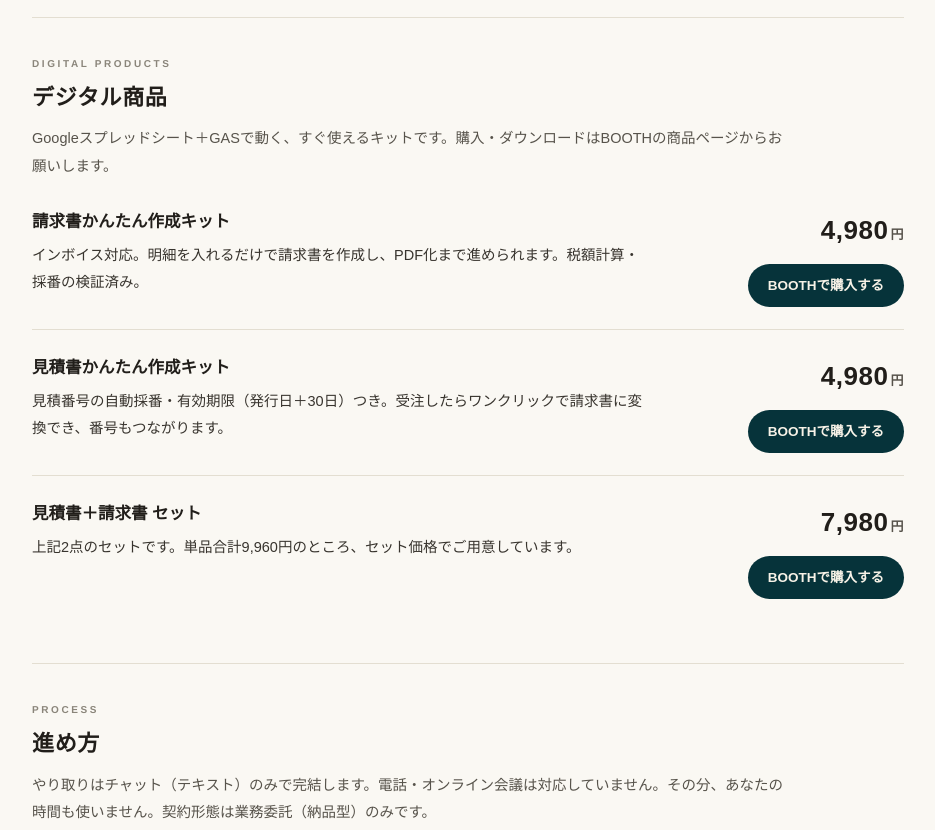
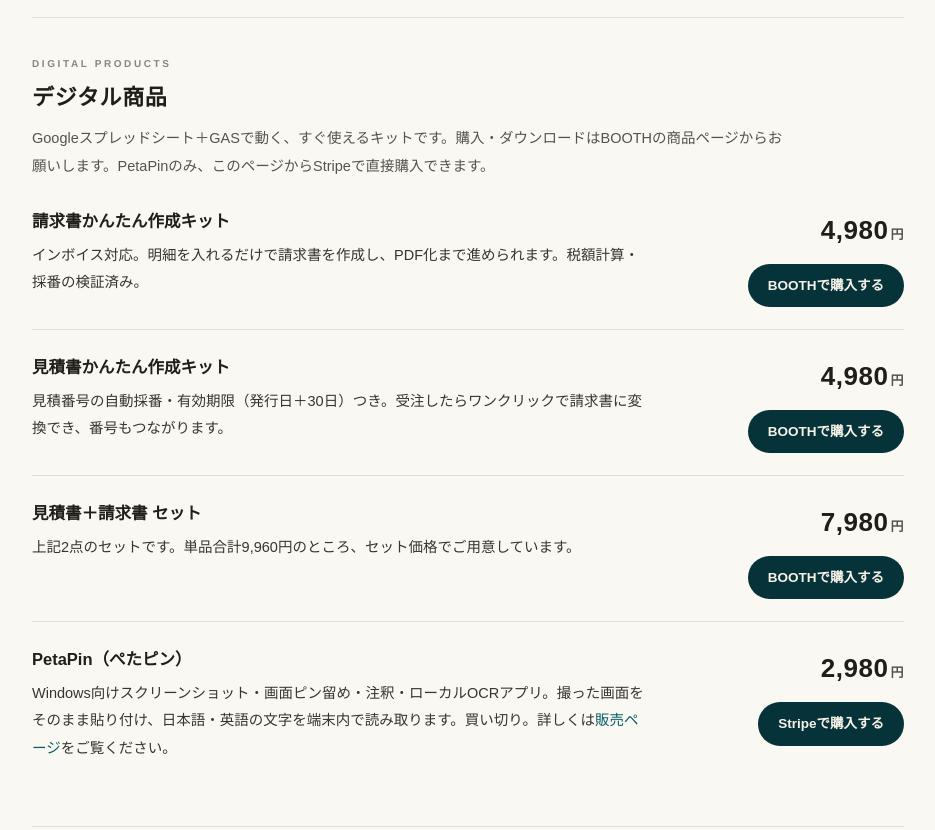
Before and after one commit to gomamonaka/gomamonaka.github.io, a plain HTML site: page direct.html in a window 1280 px wide. Shown: the part 3080-3910 px from the top of the page, without its empty margins (172-1107 px from the left). Drawn offline with Linux system fonts and the light colour scheme.

Commit message:
direct.htmlにPetaPin（¥2,980・Stripe直販）を追加

```diff
--- a/direct.html
+++ b/direct.html
@@ -216,7 +216,7 @@
 
   <section aria-labelledby="products">
     <h2 id="products"><span class="en">Digital Products</span>デジタル商品</h2>
-    <p class="section-lead">Googleスプレッドシート＋GASで動く、すぐ使えるキットです。購入・ダウンロードはBOOTHの商品ページからお願いします。</p>
+    <p class="section-lead">Googleスプレッドシート＋GASで動く、すぐ使えるキットです。購入・ダウンロードはBOOTHの商品ページからお願いします。PetaPinのみ、このページからStripeで直接購入できます。</p>
     <div class="product-list">
       <div class="product-row">
         <div>
@@ -246,6 +246,16 @@
         <div class="product-side">
           <div class="amount">7,980<small>円</small></div>
           <a class="btn" href="https://webautolab.booth.pm/items/9199878">BOOTHで購入する</a>
+        </div>
+      </div>
+      <div class="product-row">
+        <div>
+          <h3>PetaPin（ぺたピン）</h3>
+          <p class="desc">Windows向けスクリーンショット・画面ピン留め・注釈・ローカルOCRアプリ。撮った画面をそのまま貼り付け、日本語・英語の文字を端末内で読み取ります。買い切り。詳しくは<a href="https://it-yorisoi.jp/petapin/">販売ページ</a>をご覧ください。</p>
+        </div>
+        <div class="product-side">
+          <div class="amount">2,980<small>円</small></div>
+          <a class="btn" href="https://buy.stripe.com/9B6dRa3JN6C35kEcbQew804">Stripeで購入する</a>
         </div>
       </div>
     </div>
```
